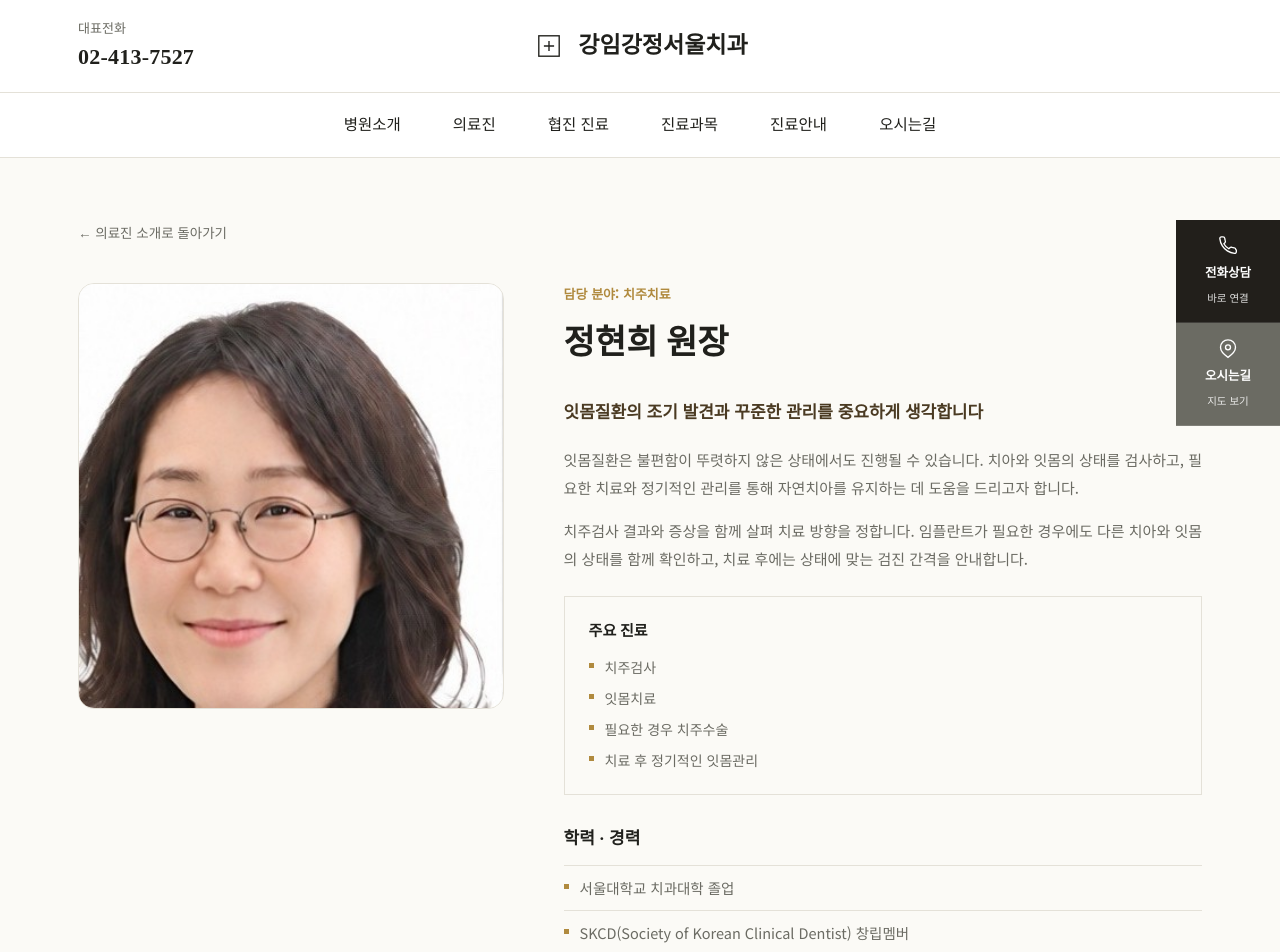
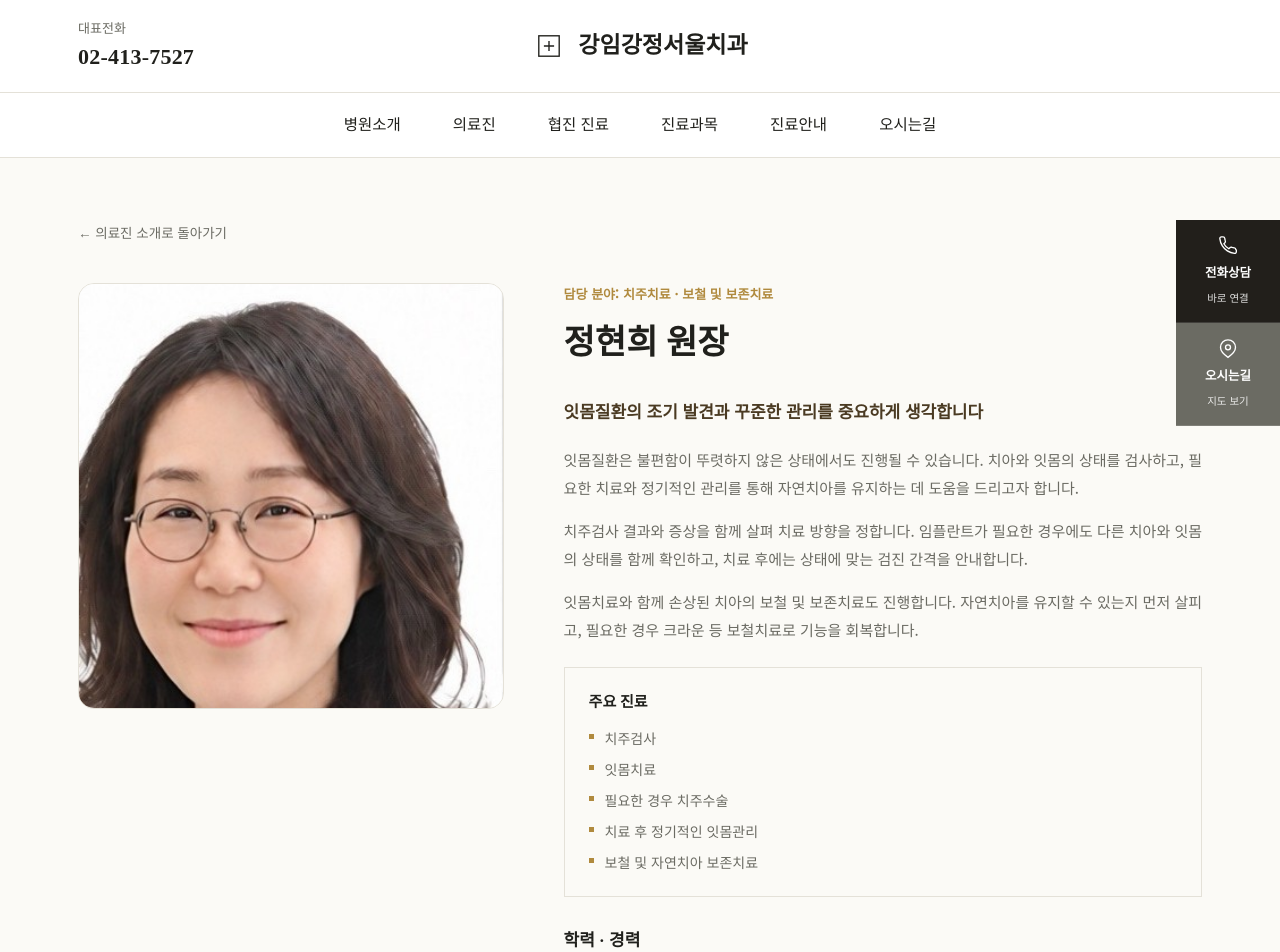
Before and after one commit to jjunny0308-netizen/-, a Next.js app: page /doctors/jung-hyunhee in a window 1280 px wide. Shown: the top 952 px of the page. Built offline with nearby package versions, Linux system fonts and the light colour scheme.

Commit message:
정현희 원장님 프로필에 보철 및 보존치료 추가

```diff
--- a/app/data/doctors.js
+++ b/app/data/doctors.js
@@ -68,20 +68,22 @@ export const doctors = [
   {
     slug: "jung-hyunhee",
     photo: "/doctors/jung-hyunhee.jpg",
-    role: "치주치료",
+    role: "치주치료 · 보철 및 보존치료",
     name: "정현희 원장",
     tagline: "잇몸질환의 조기 발견과 꾸준한 관리를 중요하게 생각합니다",
     bio: [
       "잇몸질환은 불편함이 뚜렷하지 않은 상태에서도 진행될 수 있습니다. 치아와 잇몸의 상태를 검사하고, 필요한 치료와 정기적인 관리를 통해 자연치아를 유지하는 데 도움을 드리고자 합니다.",
       "치주검사 결과와 증상을 함께 살펴 치료 방향을 정합니다. 임플란트가 필요한 경우에도 다른 치아와 잇몸의 상태를 함께 확인하고, 치료 후에는 상태에 맞는 검진 간격을 안내합니다.",
+      "잇몸치료와 함께 손상된 치아의 보철 및 보존치료도 진행합니다. 자연치아를 유지할 수 있는지 먼저 살피고, 필요한 경우 크라운 등 보철치료로 기능을 회복합니다.",
     ],
     treatments: [
       "치주검사",
       "잇몸치료",
       "필요한 경우 치주수술",
       "치료 후 정기적인 잇몸관리",
+      "보철 및 자연치아 보존치료",
     ],
-    relatedDepartments: ["periodontics"],
+    relatedDepartments: ["periodontics", "prosthodontics"],
     credentials: [
       "서울대학교 치과대학 졸업",
       "SKCD(Society of Korean Clinical Dentist) 창립멤버",
```
